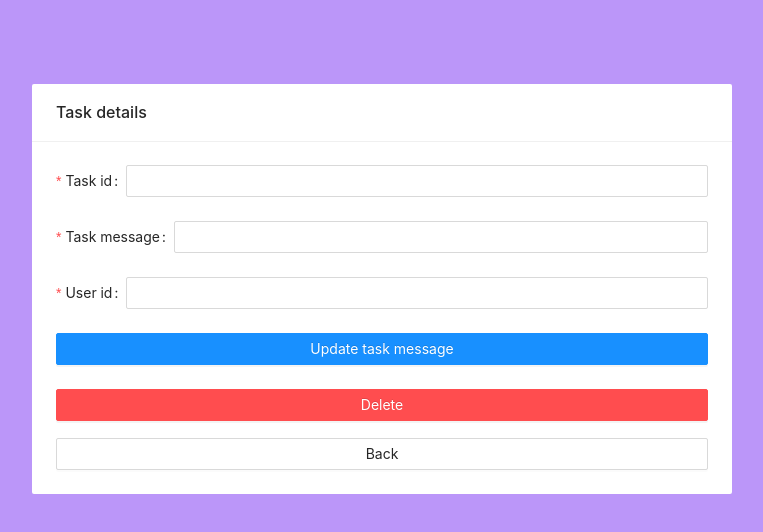
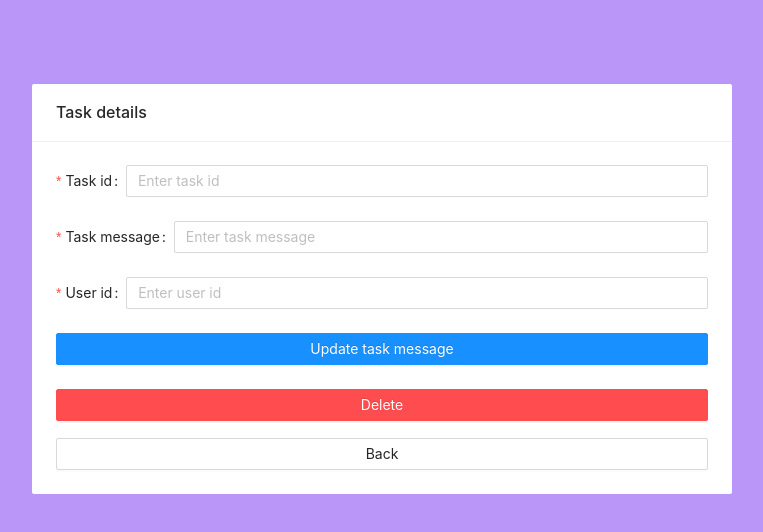
Before and after one commit to yeukfei02/todolistUi, a Next.js app: page /task-details in a window 1280 px wide. Shown: the top 532 px of the page, without its empty margins (258-1021 px from the left). Built offline with nearby package versions, Linux system fonts and the light colour scheme.

Commit message:
fix-code: update input field autoclear and placeholder

```diff
--- a/pages/index.tsx
+++ b/pages/index.tsx
@@ -73,7 +73,7 @@ function MainPage() {
             name="username"
             rules={[{ required: true, message: 'Please enter your username' }]}
           >
-            <Input />
+            <Input placeholder="Enter username" allowClear />
           </Form.Item>
 
           <Form.Item>
--- a/pages/task-details.tsx
+++ b/pages/task-details.tsx
@@ -96,7 +96,7 @@ function TaskDetails() {
       <Card title="Task details" bordered={false} style={{ width: '50em' }}>
         <Form name="basic" initialValues={{ remember: true }} onFinish={onFinish} onFinishFailed={onFinishFailed}>
           <Form.Item label="Task id" name="taskId" rules={[{ required: true, message: 'Please enter your task id' }]}>
-            <Input value={taskDetailsTaskId} onChange={(e) => handleTaskIdChange(e)} />
+            <Input placeholder="Enter task id" allowClear value={taskDetailsTaskId} onChange={(e) => handleTaskIdChange(e)} />
           </Form.Item>
 
           <Form.Item
@@ -104,11 +104,11 @@ function TaskDetails() {
             name="taskMessage"
             rules={[{ required: true, message: 'Please enter your task message' }]}
           >
-            <Input value={taskDetailsTaskMessage} onChange={(e) => handleTaskMessageChange(e)} />
+            <Input placeholder="Enter task message" allowClear value={taskDetailsTaskMessage} onChange={(e) => handleTaskMessageChange(e)} />
           </Form.Item>
 
           <Form.Item label="User id" name="userId" rules={[{ required: true, message: 'Please enter your user id' }]}>
-            <Input value={taskDetailsUserId} onChange={(e) => handleUserIdChange(e)} />
+            <Input placeholder="Enter user id" allowClear value={taskDetailsUserId} onChange={(e) => handleUserIdChange(e)} />
           </Form.Item>
 
           <Form.Item>
--- a/pages/task.tsx
+++ b/pages/task.tsx
@@ -129,7 +129,7 @@ function Task() {
               name="taskMessage"
               rules={[{ required: true, message: 'Please enter your task message' }]}
             >
-              <Input />
+              <Input placeholder="Enter task message" allowClear />
             </Form.Item>
 
             <Form.Item>
```
